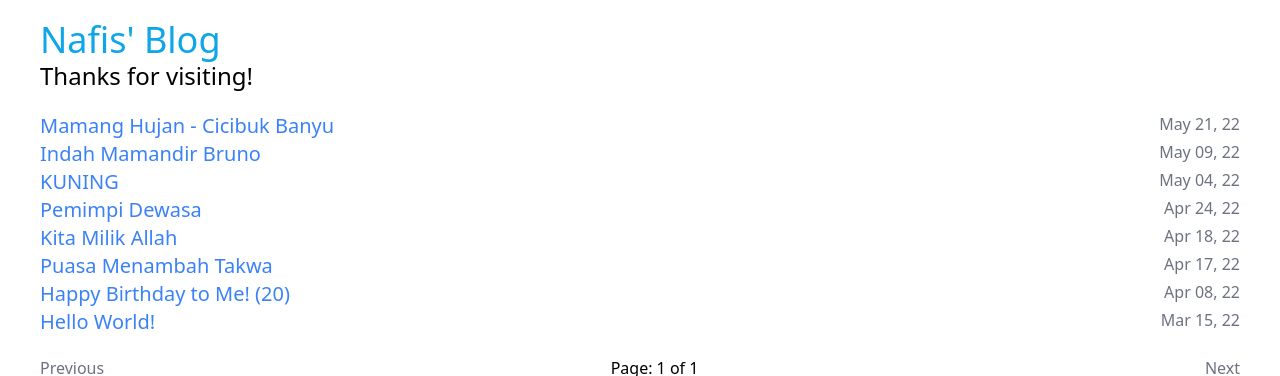
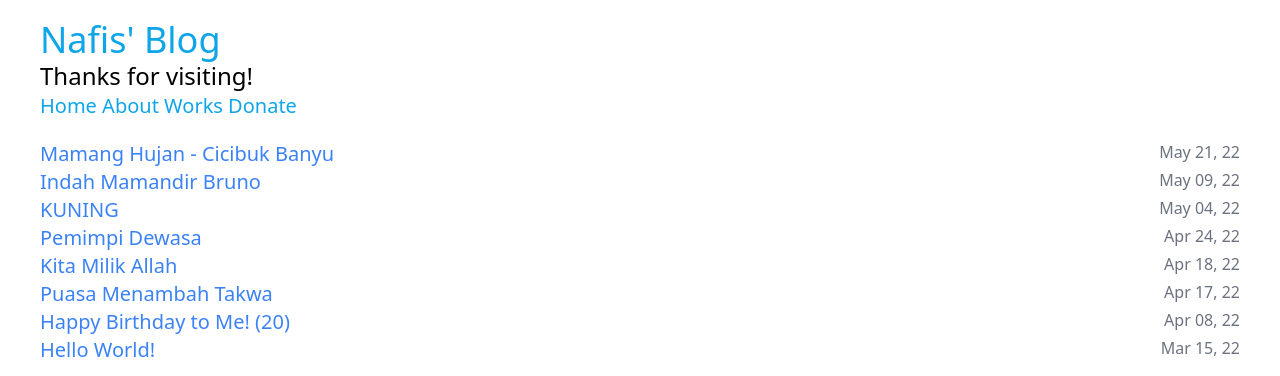
Before and after one commit to mnafisalmukhdi1/blog, a Jekyll site: the page built from index.html, in a window 1280 px wide, cut to the strip 0-376 px from the top of the page. Built offline with Jekyll 4.4.1, drawn with Linux system fonts in a browser that asks for light colours; nearby versions of some CDN libraries; the list of posts is cut into pages by our own code.

Commit message:
Update header.html

```diff
--- a/_includes/header.html
+++ b/_includes/header.html
@@ -2,4 +2,10 @@
 	<header class="container">
 	<h1 class="text-4xl"><a href="{{site.url}}" class="text-sky-500">{{site.title}}</a></h1>
 	<h2 class="text-2xl">{{site.description}}</h2>
+	<nav class="text-xl">
+		<a href="https://nafis1.my.id" class="text-sky-500 my-2" target="_blank">Home</a>
+		<a href="https://nafis1.my.id/about.html" class="text-sky-500 my-2" target="_blank">About</a>
+		<a href="https://nafis1.my.id/works/" class="text-sky-500 my-2" target="_blank">Works</a>
+		<a href="https://nafis1.my.id/donate.html" class="text-sky-500 my-2" target="_blank">Donate</a>
+	</nav>
 	</header>
```
